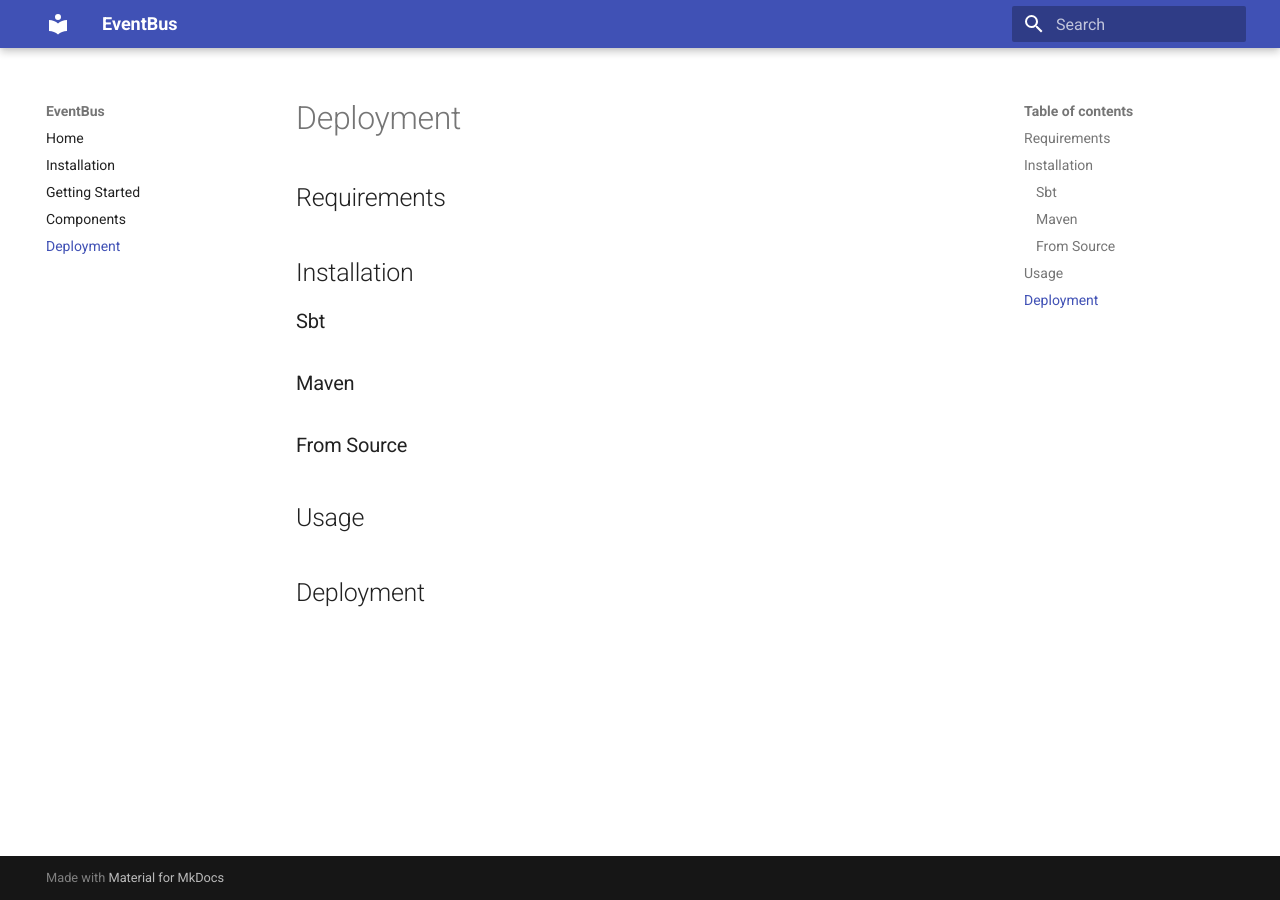
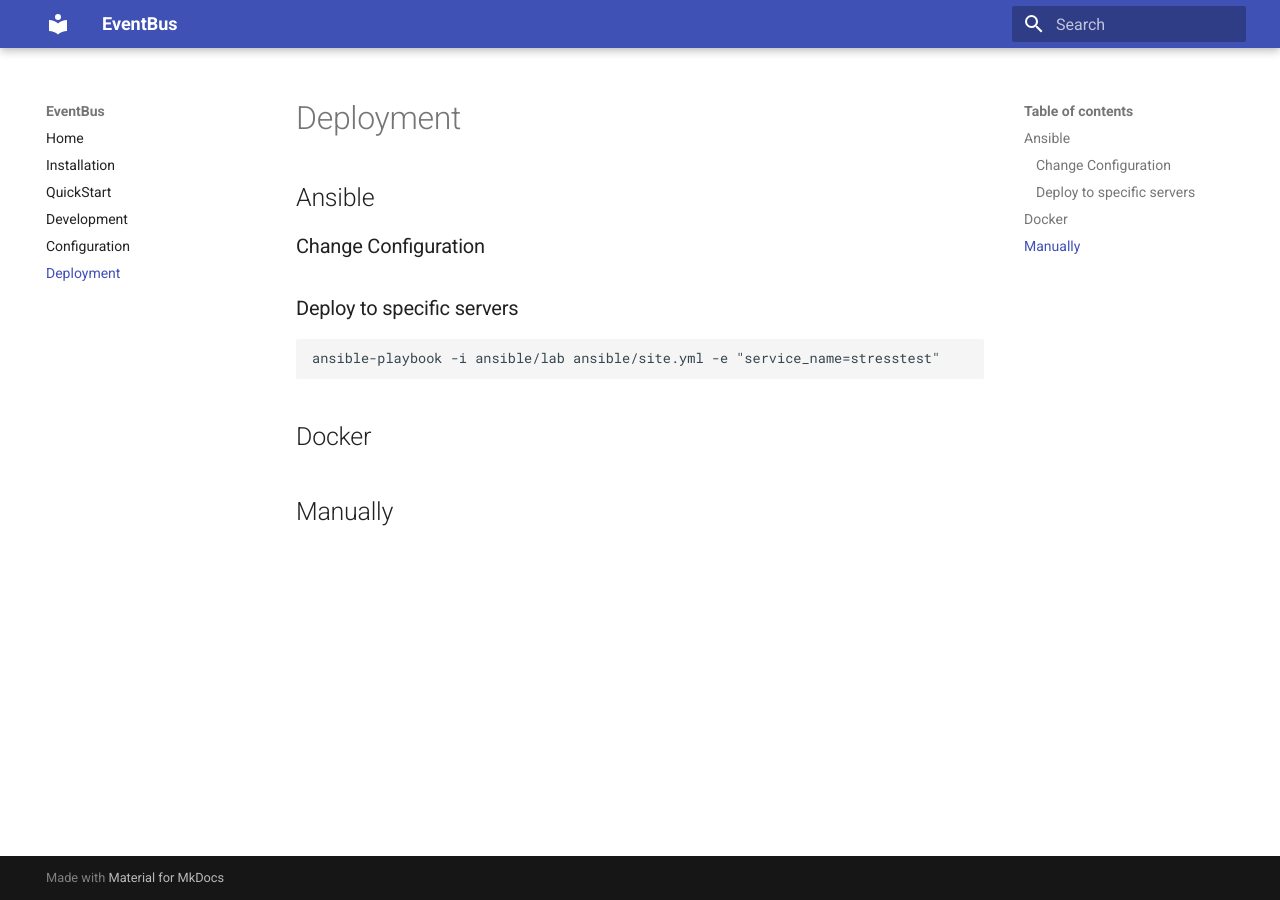
Before and after one commit to thenetcircle/event-bus, an MkDocs documentation site: the page built from docs/deployment.md, in a window 1280 px wide. Built offline with MkDocs 1.6.1 and Material for MkDocs 9.7.7, drawn with Linux system fonts in a browser that asks for light colours; old or Windows-style settings are respelled for this version of MkDocs.

Commit message:
update documentation

````diff
--- a/docs/components.md
+++ /dev/null
@@ -1,13 +0,0 @@
-## Requirements
-
-## Installation
-
-### Sbt
-
-### Maven
-
-### From Source
-
-## Usage
-
-## Deployment
--- a/docs/deployment.md
+++ b/docs/deployment.md
@@ -1,13 +1,13 @@
-## Requirements
+## Ansible
 
-## Installation
+### Change Configuration
 
-### Sbt
+### Deploy to specific servers
 
-### Maven
+```sh
+ansible-playbook -i ansible/lab ansible/site.yml -e "service_name=stresstest"
+```
 
-### From Source
+## Docker
 
-## Usage
-
-## Deployment
+## Manually
--- a/docs/getting_started.md
+++ /dev/null
@@ -1,13 +0,0 @@
-## Requirements
-
-## Installation
-
-### Sbt
-
-### Maven
-
-### From Source
-
-## Usage
-
-## Deployment
--- a/mkdocs.yml
+++ b/mkdocs.yml
@@ -3,6 +3,7 @@
 pages:
   - Home: index.md
   - Installation: installation.md
-  - Getting Started: getting_started.md
-  - Components: components.md
+  - QuickStart: quickstart.md
+  - Development: development.md
+  - Configuration: configuration.md
   - Deployment: deployment.md
````
Also changed, not shown: README.md (+2 -2 lines), docs/configuration.md (added, +103 -0 lines), docs/development.md (added, +23 -0 lines), docs/index.md (+12 -10 lines), docs/installation.md (+17 -6 lines), docs/quickstart.md (added, +122 -0 lines), docs/assets/quickstart.png (added), docs/assets/workflow_small.png (added).
